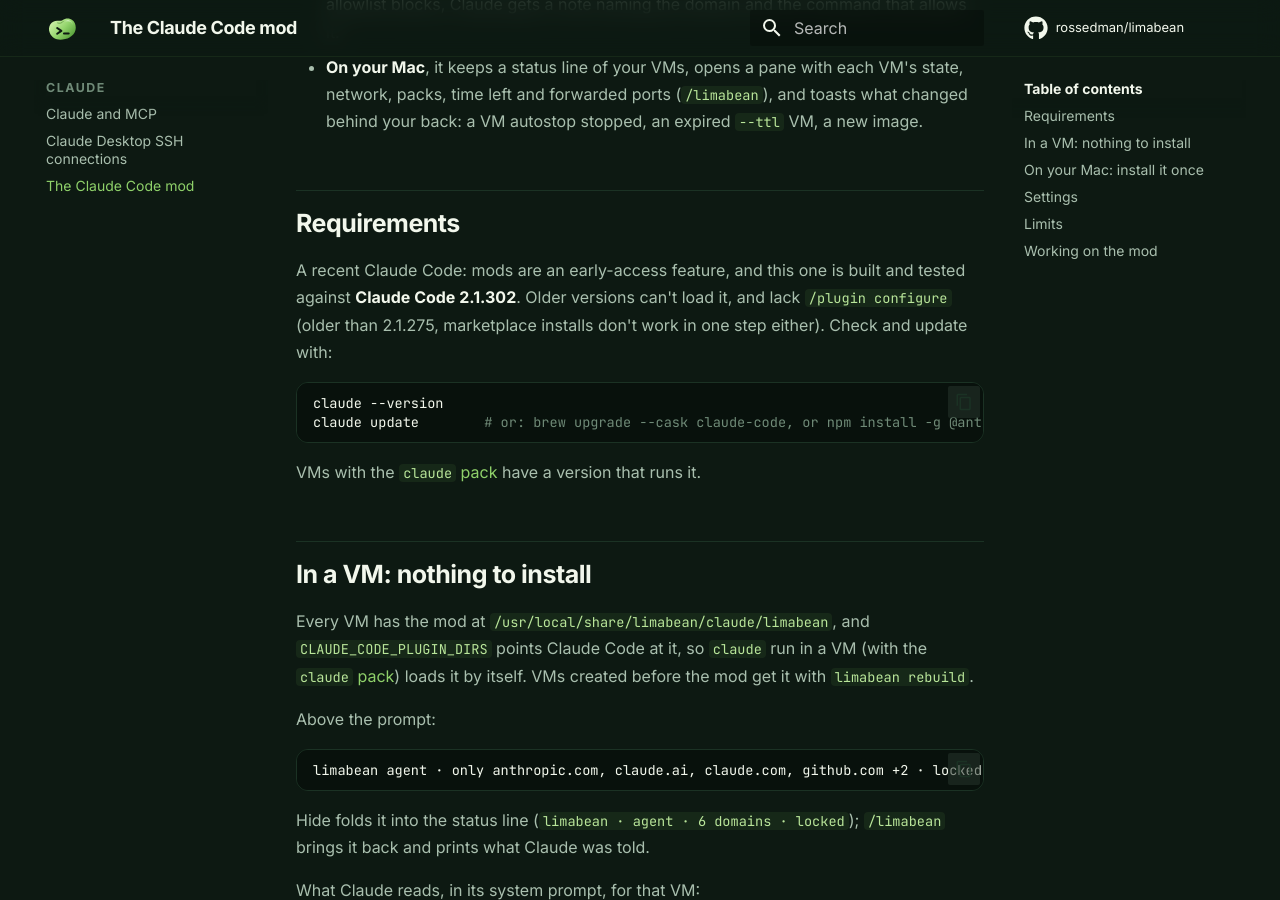
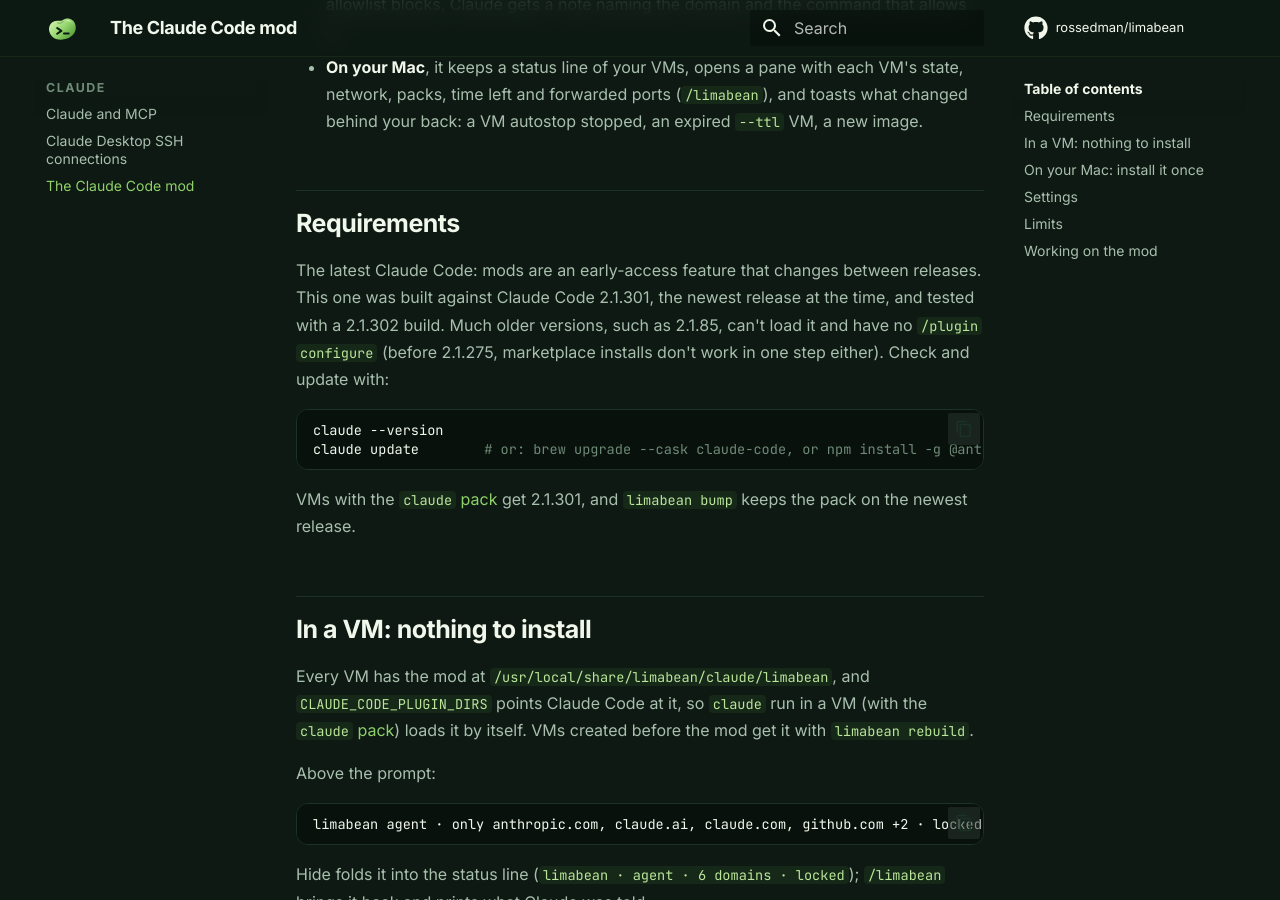
Before and after one commit to rossedman/limabean, an MkDocs documentation site: the page built from docs/claude-mod.md, in a window 1280 px wide and 900 px high, scrolled down 350 px. Built offline with MkDocs 1.6.1 and Material for MkDocs 9.7.7, drawn with Linux system fonts in a browser that asks for light colours; comment, search, counter and statistics services are not loaded.

Commit message:
Name the released Claude Code version the mod targets
2.1.302 isn't released yet; 2.1.301 is the newest release and what the
claude pack installs.

Co-Authored-By: Claude Opus 5.5 <noreply@anthropic.com>
Claude-Session: https://claude.ai/code/session_012CmKmVf18wFFWsPa64eeD8

````diff
--- a/docs/claude-mod.md
+++ b/docs/claude-mod.md
@@ -14,18 +14,20 @@ limabean ships a mod for Claude Code: a plugin that knows where Claude runs.
 
 ## Requirements
 
-A recent Claude Code: mods are an early-access feature, and this one is
-built and tested against **Claude Code 2.1.302**. Older versions can't load
-it, and lack `/plugin configure` (older than 2.1.275, marketplace installs
-don't work in one step either). Check and update with:
+The latest Claude Code: mods are an early-access feature that changes
+between releases. This one was built against Claude Code 2.1.301, the
+newest release at the time, and tested with a 2.1.302 build. Much older
+versions, such as 2.1.85, can't load it and have no `/plugin configure`
+(before 2.1.275, marketplace installs don't work in one step either).
+Check and update with:
 
 ```bash
 claude --version
 claude update        # or: brew upgrade --cask claude-code, or npm install -g @anthropic-ai/claude-code@latest
 ```
 
-VMs with the [`claude` pack](packs.md#claude-code-in-a-vm) have a version
-that runs it.
+VMs with the [`claude` pack](packs.md#claude-code-in-a-vm) get 2.1.301, and
+`limabean bump` keeps the pack on the newest release.
 
 ## In a VM: nothing to install
 
````
